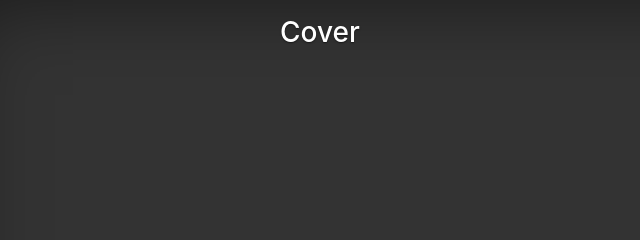
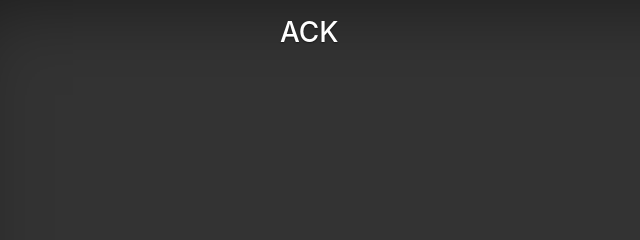
Before and after one commit to nguyenandre/nguyenandre.github.io, a plain HTML site: page index.html in a window 1280 px wide. Shown: the top 240 px of the page, 40-680 px from the left. Drawn offline with nearby package versions, Linux system fonts and the light colour scheme.

Commit message:
Update index.html

```diff
--- a/index.html
+++ b/index.html
@@ -32,7 +32,7 @@
     <div class="cover-container d-flex w-100 h-100 p-3 mx-auto flex-column">
   <header class="masthead mb-auto">
     <div class="inner">
-      <h3 class="masthead-brand">Cover</h3>
+      <h3 class="masthead-brand">ACK</h3>
       <nav class="nav nav-masthead justify-content-center">
         <a class="nav-link active" href="#">Home</a>
         <a class="nav-link" href="#">Features</a>
```
